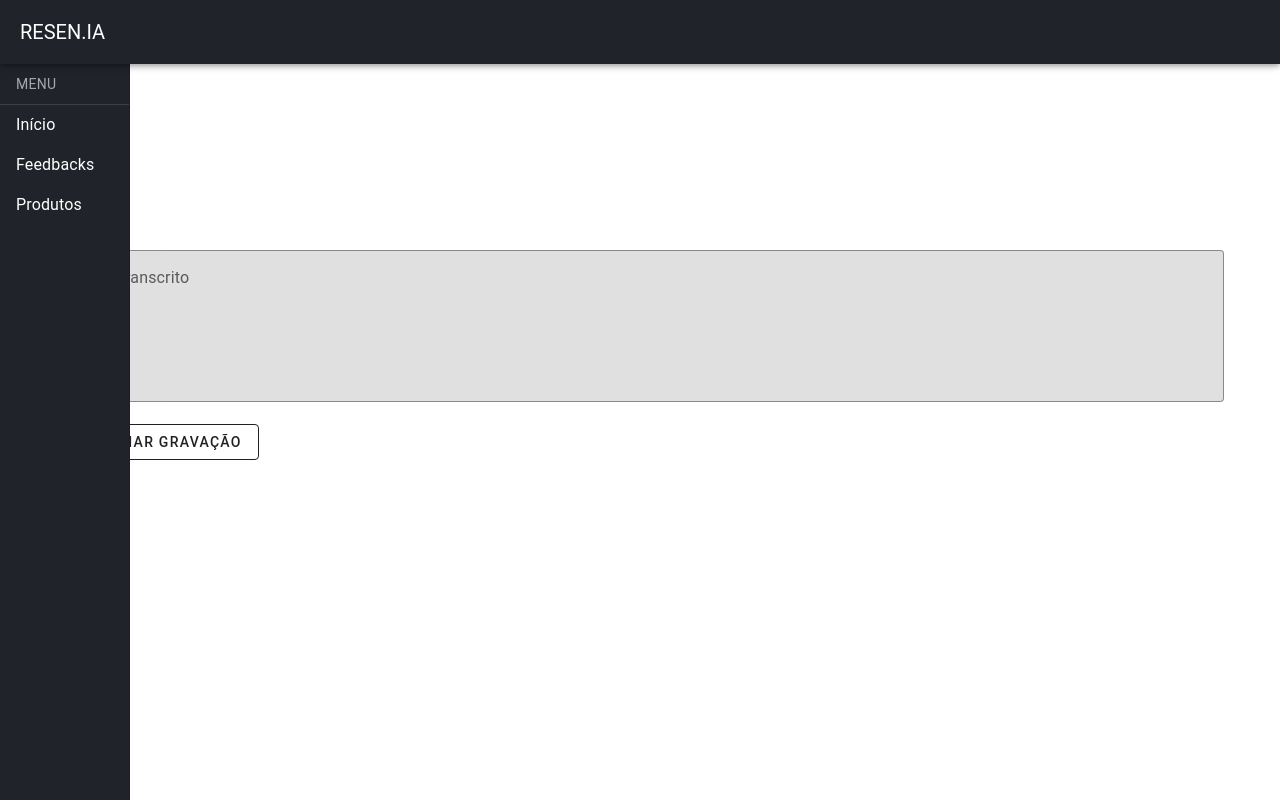
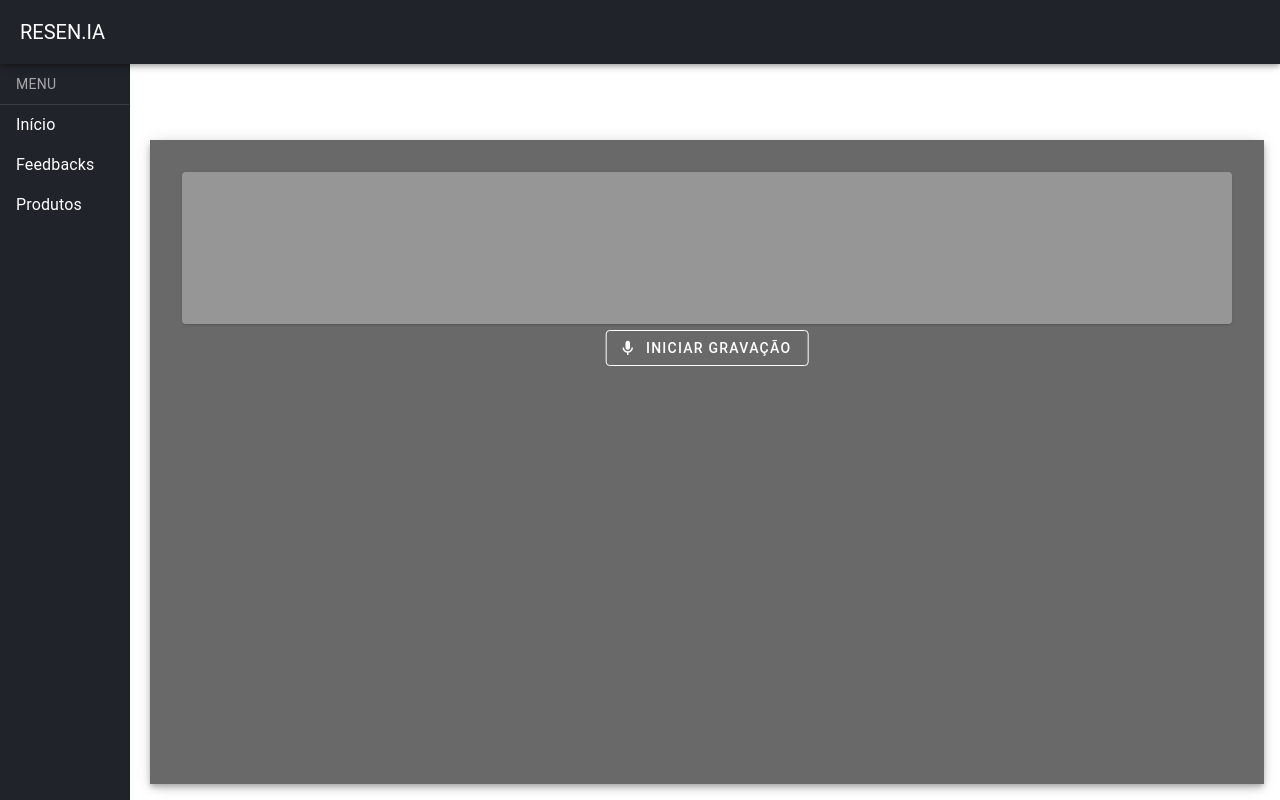
Before and after one commit to tolentino15/TCC-Resen.ia, a Vue app: page / in a window 1280 px wide. Built offline with nearby package versions, Linux system fonts and the light colour scheme.

Commit message:
Sheet + Css

```diff
--- a/src/components/MainContent.vue
+++ b/src/components/MainContent.vue
@@ -1,24 +1,32 @@
 <template>
-  <v-container>
+    <v-sheet
+    :elevation="5"
+     color="#6A6969"
+     class="textbox"
+    >
+  <v-container class="cont">
     <v-textarea
       clearable
-      label="Texto Transcrito"
-      variant="outlined"
-      class="textbox"
+      auto-grow
+      variant="solo"
+      disabled
       bg-color="grey-lighten-2"
       color="black"
       v-model="transcript"
       readonly
     ></v-textarea>
 
-    <v-btn
+      <v-btn
       prepend-icon="mdi-microphone"
       variant="outlined"
+      class="record-btn"
       @click="isRecording ? stopRecording() : startRecording()"
-    >
+      >
       {{ isRecording ? 'Parar Gravação' : 'Iniciar Gravação' }}
     </v-btn>
+
   </v-container>
+  </v-sheet>
 </template>
 
 <script setup>
@@ -113,6 +121,29 @@ const processAudioToText = async (base64Audio) => {
 
 <style>
 .textbox {
-  margin-top: 20%;
+  position: absolute;
+  top: 140px;
+  left: 150px;
+  right: 16px;
+  bottom: 16px;
+  margin: 0;
+  padding: 16px;
+  box-sizing: border-box;
+  background-color: #6A6969;
 }
+
+
+.cont {
+  height: 100%;
+  position: relative;
+}
+
+.record-btn {
+  background-color: #20232A;
+  position: absolute;
+  bottom: 16px;
+  left: 50%;
+  transform: translateX(-50%);
+}
+
 </style>
```
